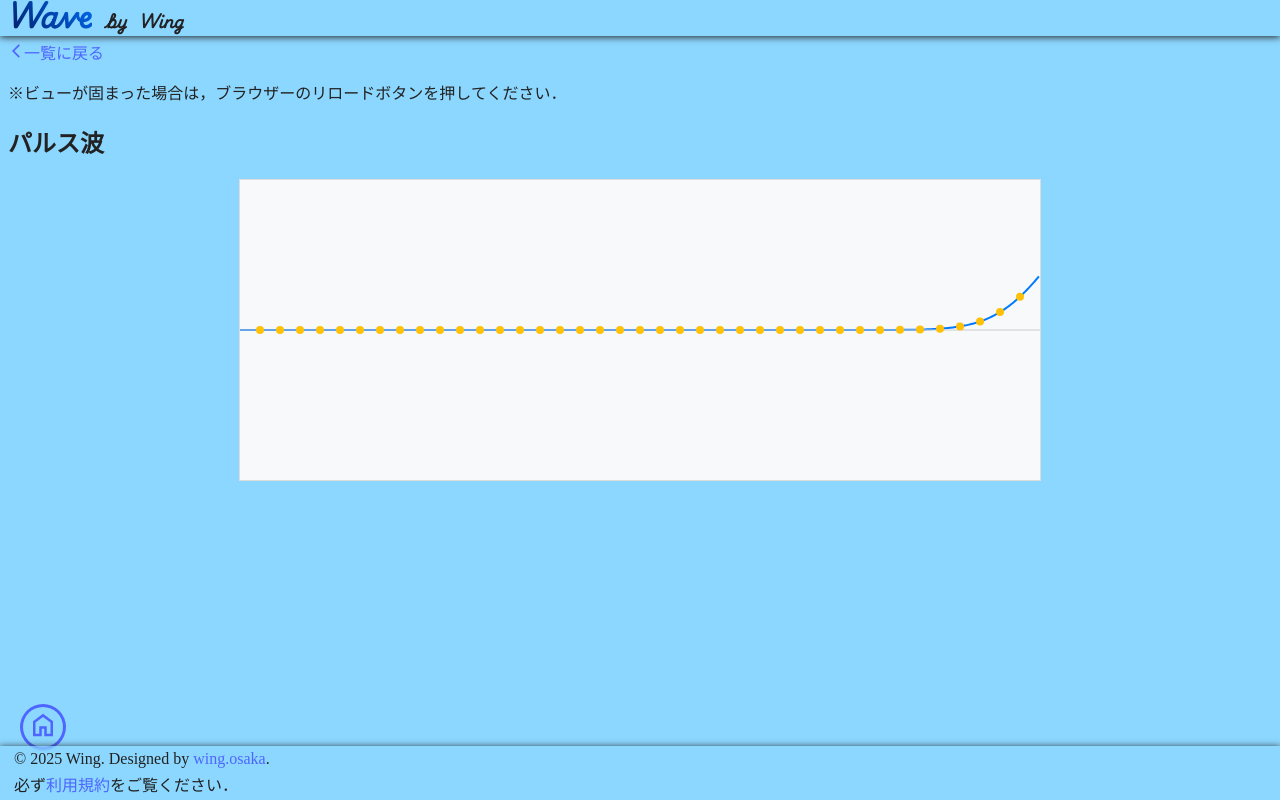
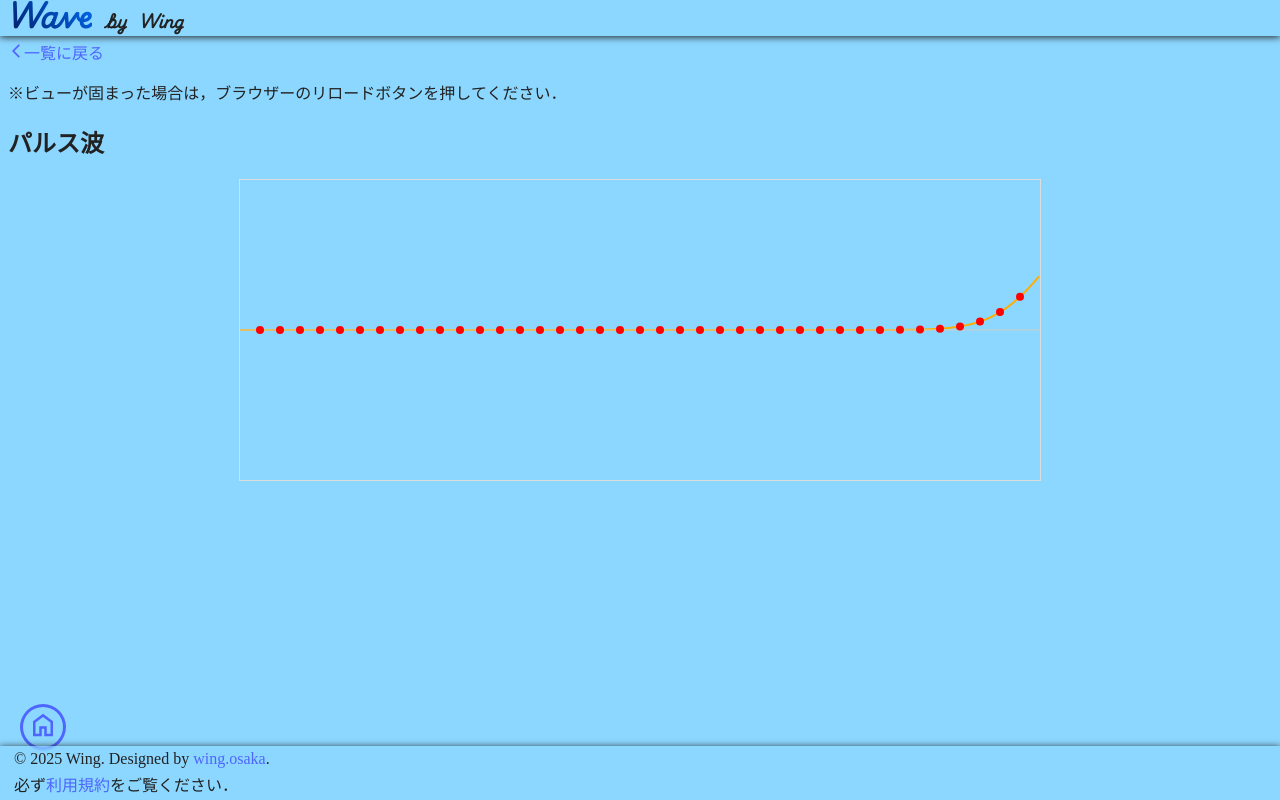
Before and after one commit to te-wing/wave.graphics, a Next.js app: page /wavelayout/pulse in a window 1280 px wide. Built offline with nearby package versions, Linux system fonts and the light colour scheme; a web font is replaced by a local one.

Commit message:
色をいろいろかえた

```diff
--- a/src/app/wavelayout/pulse/canvas.tsx
+++ b/src/app/wavelayout/pulse/canvas.tsx
@@ -25,9 +25,9 @@ const PulseWaveCanvas: React.FC<PulseWaveCanvasProps> = ({
   sampleRate = 1000,
   width = 800,
   height = 300,
-  lineColor = '#007bff',
-  backgroundColor = '#f8f9fa',
-  dotColor = '#ffc107',   // 黄色系の点
+  lineColor = '#ffae00ff',
+  backgroundColor = 'transparent',
+  dotColor = 'red',
   dotRadius = 4,          // 点の半径
   dotDensity = 20,        // 50ピクセルごとに点を打つ
 }) => {
```
